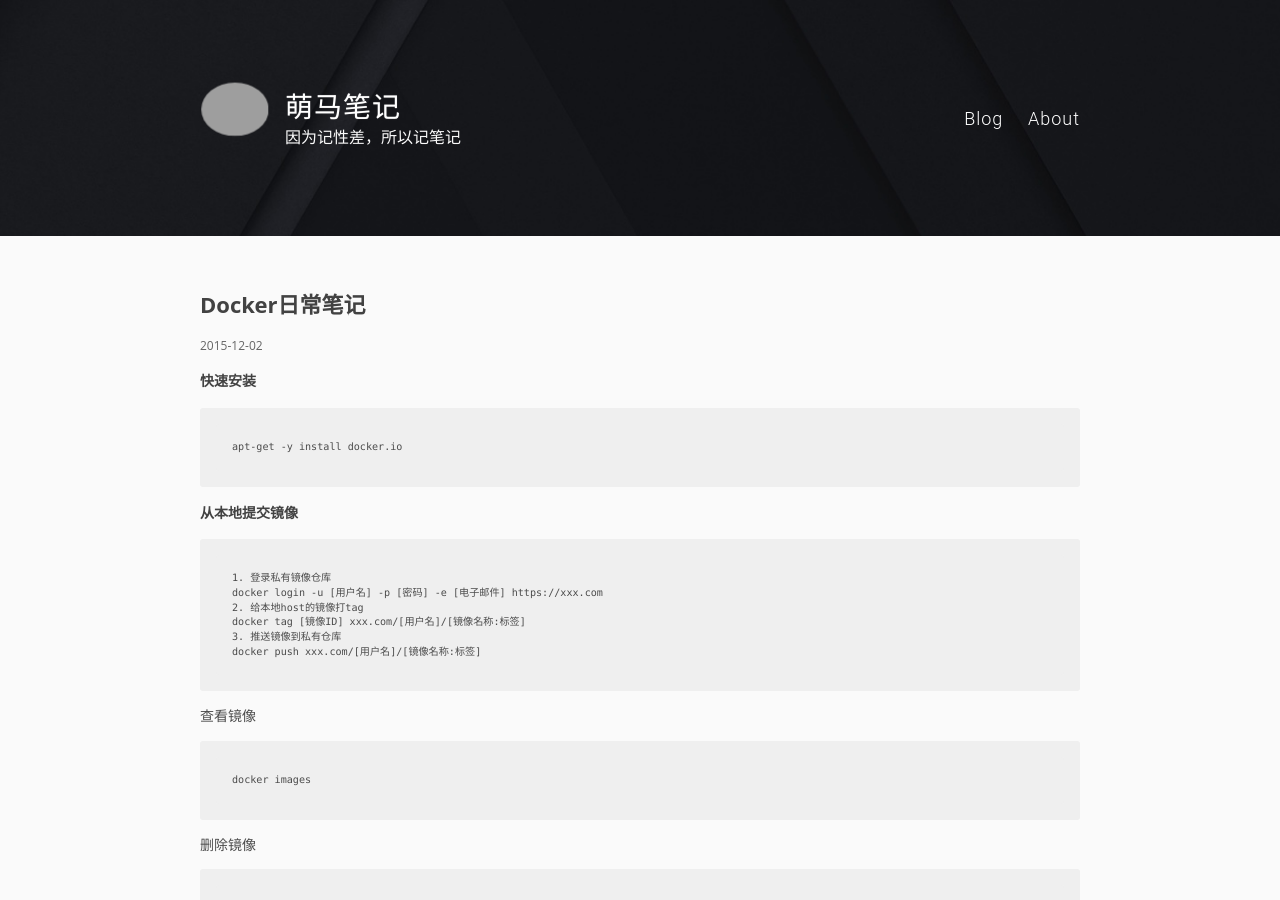
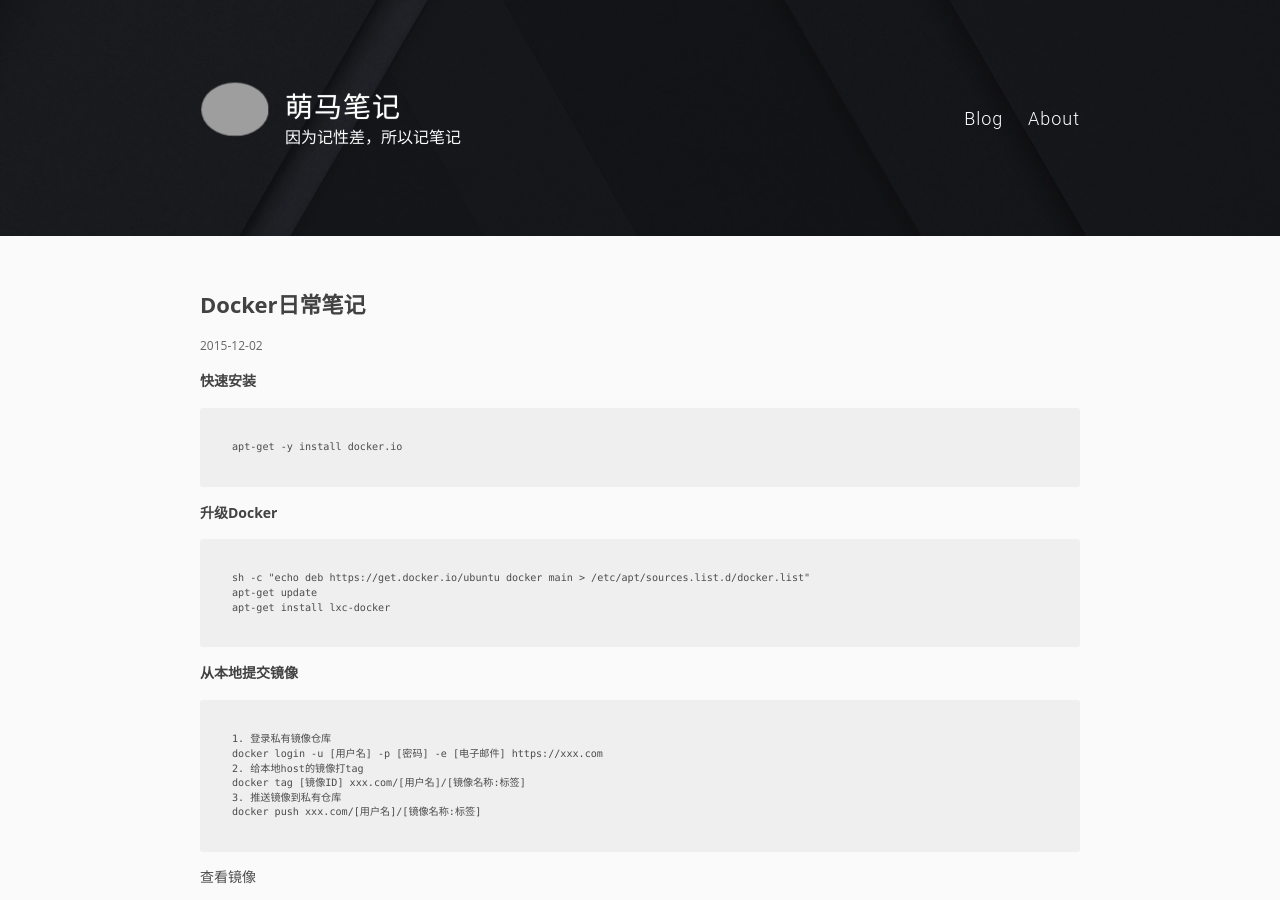
Before and after one commit to pingmalu/pingmalu.github.io, a Jekyll site: the page built from _posts/2015-12-02-Docker日常笔记.md, in a window 1280 px wide and 900 px high. Built offline with Jekyll 4.4.1, drawn with Linux system fonts in a browser that asks for light colours; nearby versions of some CDN libraries; grey boxes are pictures that could not be loaded.

Commit message:
'update'

```diff
--- a/_posts/2015-12-02-Docker日常笔记.md
+++ b/_posts/2015-12-02-Docker日常笔记.md
@@ -6,6 +6,12 @@ title: Docker日常笔记
 ### 快速安装
 
 	apt-get -y install docker.io
+
+### 升级Docker
+
+	sh -c "echo deb https://get.docker.io/ubuntu docker main > /etc/apt/sources.list.d/docker.list"
+	apt-get update
+	apt-get install lxc-docker
 
 ### 从本地提交镜像
 
```
